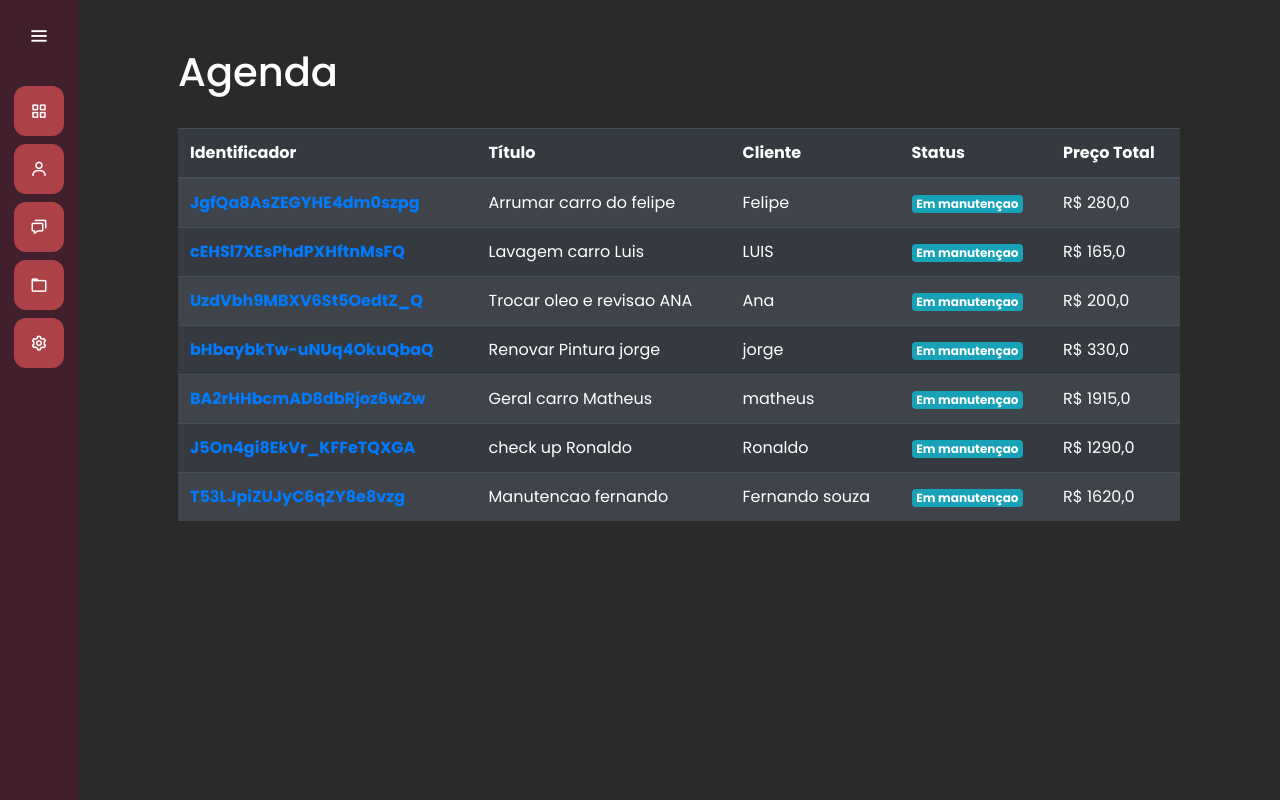
After one commit to MathNovak/mechanic-orange, a Django app: page /servicos/listar_servico/ in a window 1280 px wide. The commit adds this page. Run offline with Django 5.2, Linux system fonts and the light colour scheme; data comes from the database, SQL or seed files in the repository; both versions use the stored data as it was after the commit.

Commit message:
gerar os

```diff
--- a/servicos/forms.py
+++ b/servicos/forms.py
@@ -19,5 +19,3 @@ class FormServico(ModelForm):
             choices.append((i.value, categoria.get_titulo_display()))
 
         self.fields['cateagoria_manutencao'].choices = choices
-
-        # 34:09   ep#06
--- a/servicos/models.py
+++ b/servicos/models.py
@@ -2,7 +2,7 @@ from django.db import models
 from clientes.models import Cliente
 from .choices import ChoicesCategoriaManutencao
 from datetime import datetime
-from secrets import token_hex
+from secrets import token_hex, token_urlsafe
 
 class CategoriaManutencao(models.Model):
     titulo = models.CharField(max_length=3, choices=ChoicesCategoriaManutencao.choices)
@@ -20,6 +20,7 @@ class Servico(models.Model):
     data_entrega = models.DateField(null=True)
     finalizado = models.BooleanField(default=False)
     protocolo = models.CharField(max_length=52, null=True, blank=True)
+    identificador = models.CharField(max_length=24, null=True, blank=True)
 
     def __str__(self) -> str:
         return self.titulo
@@ -27,6 +28,9 @@ class Servico(models.Model):
     def save(self, *args, **kwargs):
         if not self.protocolo:
             self.protocolo = datetime.now().strftime("%d/%m/%Y-%H:%M:%S-") + token_hex(16)
+
+        if not self.identificador:
+            self.identificador = token_urlsafe(16)
         super(Servico, self).save(*args, **kwargs)
 
     def preco_total(self):
--- /dev/null
+++ b/servicos/templates/listar_servico.html
@@ -0,0 +1,46 @@
+{% extends 'base.html' %}
+{% load static %}
+
+
+{% block 'head' %}
+    <link rel="stylesheet" href="{% static 'clientes/css/clientes.css' %}">
+    <link rel="stylesheet" href="{% static 'servicos/css/listar_servico.css' %}">
+{% endblock %}
+
+{% block 'dashboard' %}
+    <br>
+    <br>
+    <div class="container-fluid distanciamento">
+        <h1>Agenda</h1>
+        <br>
+        <table class="table table-striped table-dark">
+            <thead>
+              <tr>
+                <th scope="col">Identificador</th>
+                <th scope="col">Título</th>
+                <th scope="col">Cliente</th>
+                <th scope="col">Status</th>
+                <th scope="col">Preço Total</th>
+              </tr>
+            </thead>
+            <tbody>
+                {% for servico in servicos %}
+                    <tr>
+                        <th scope="row"><a href="{% url 'servico' servico.identificador %}">{{servico.identificador}}</a></th>
+                        <td>{{servico.titulo}}</td>
+                        <td>{{servico.cliente}}</td>
+                        <td>
+                            {% if servico.finalizado %}
+                                <span class="badge badge-success">Finalizado</span>
+                            {% else %}
+                                <span class="badge badge-info">Em manutençao</span>
+                            {% endif %}
+
+                        </td>
+                        <td>R$ {{servico.preco_total}}</td>
+                    </tr>
+                {% endfor %}
+            </tbody>
+          </table>
+    </div>
+{% endblock %}
--- a/servicos/templates/novo_servico.html
+++ b/servicos/templates/novo_servico.html
@@ -7,9 +7,12 @@
 
 {% block 'dashboard' %}
 
+
     <br>
     <br>
     <div class="container">
+        <h1>Serviços</h1>
+        <br>
         <form action="{% url 'novo_servico' %}" method="post">{% csrf_token %}
             {{ form.as_p }}
 
--- a/servicos/urls.py
+++ b/servicos/urls.py
@@ -3,5 +3,7 @@ from . import views
 
 urlpatterns = [
     path('novo_servico/', views.novo_servico, name="novo_servico"),
-
+    path('listar_servico/', views.listar_servico,name="listar_servico"),
+    path('servico/<str:identificador>/', views.servico,name="servico"),
+    path('gerar_os/<str:identificador>/', views.gerar_os, name="gerar_os"),
 ]
--- a/servicos/views.py
+++ b/servicos/views.py
@@ -1,6 +1,9 @@
-from django.shortcuts import render
+from django.shortcuts import render, get_object_or_404
 from .forms import FormServico
-from django.http import HttpResponse
+from django.http import HttpResponse, FileResponse
+from .models import Servico
+from fpdf import FPDF
+from io import BytesIO
 
 def novo_servico(request):
     if request.method == "GET":
@@ -14,3 +17,55 @@ def novo_servico(request):
             return HttpResponse('Salvo com sucesso')
         else:
             return render(request, 'novo_servico.html', {'form': form})
+
+def listar_servico(request):
+    if request.method == "GET":
+        servicos = Servico.objects.all()
+        return render(request, 'listar_servico.html', {'servicos': servicos})
+
+def servico(request, identificador):
+    servico = get_object_or_404(Servico, identificador=identificador)
+    return render(request, 'servico.html', {'servico': servico})
+
+def gerar_os(request, identificador):
+    servico = get_object_or_404(Servico, identificador=identificador)
+
+    pdf = FPDF()
+    pdf.add_page()
+
+    pdf.set_font('Arial', 'B', 12)
+
+    pdf.set_fill_color(240,240,240)
+
+    pdf.cell(190, 10, 'PitStop Express', 1, 1, 'C', 1)
+
+    pdf.cell(37, 10, 'Cliente:', 1, 0, 'L', 1)
+    pdf.cell(0, 10, f'{servico.cliente.nome}', 1, 1, 'L', 1)
+
+    pdf.cell(37, 10, 'Manutençoes:', 1, 0, 'L', 1)
+
+    categorias_manutencao = servico.cateagoria_manutencao.all()
+
+    for i, manutencao in enumerate(categorias_manutencao):
+        pdf.cell(0, 10, f'- {manutencao.get_titulo_display()}', 1, 1, 'L', 1)
+        if not i == len(categorias_manutencao) -1:
+            pdf.cell(37, 10, '', 0, 0) # 8 ep 17:34
+
+    pdf.cell(37, 10, 'Data de início:', 1, 0, 'L', 1)
+    pdf.cell(0, 10, f'{servico.data_inicio}', 1, 1, 'L', 1)
+
+    pdf.cell(37, 10, 'Data de entrega:', 1, 0, 'L', 1)
+    pdf.cell(0, 10, f'{servico.data_entrega}', 1, 1, 'L', 1)
+
+    pdf.cell(37, 10, 'Protocolo:', 1, 0, 'L', 1)
+    pdf.cell(0, 10, f'{servico.protocolo}', 1, 1, 'L', 1)
+
+    pdf.cell(37, 10, 'Valor total:', 1, 0, 'L', 1)
+    pdf.cell(0, 10, f'R$ {servico.preco_total()}', 1, 1, 'L', 1)
+
+    pdf_content = pdf.output(dest='S').encode('latin1')
+    pdf_bytes = BytesIO(pdf_content)
+
+
+          # para download direto: as_attachment=True
+    return FileResponse(pdf_bytes, filename=f"os-{servico.protocolo}.pdf")
--- a/templates/base.html
+++ b/templates/base.html
@@ -18,7 +18,7 @@
 
     <div class="sidebar">
         <div class="logo-details">
-            <div class="logo_name">MECHANIC ORANGE</div>
+            <div class="logo_name">PitStop Express</div>
             <i class='bx bx-menu' id="btn" ></i>
         </div>
         <ul class="nav-list">
@@ -44,7 +44,7 @@
           <span class="tooltip">Serviços</span>
         </li>
         <li>
-          <a href="#">
+          <a href="{% url 'listar_servico' %}">
             <i class='bx bx-folder' ></i>
             <span class="links_name">Agenda</span>
           </a>
--- /dev/null
+++ b/templates/static/servicos/css/listar_servico.css
@@ -0,0 +1,4 @@
+.distanciamento{
+    padding-left: 100px;
+    padding-right: 100px;
+}
```
Also changed, not shown: servicos/templates/servico.html (added, +33 -0 lines), db.sqlite3, servicos/migrations/0003_servico_identificador_and_more.py (added), 1 other file.
